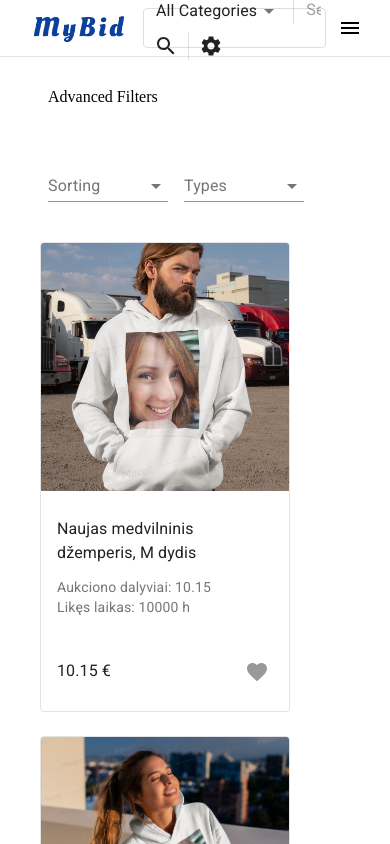
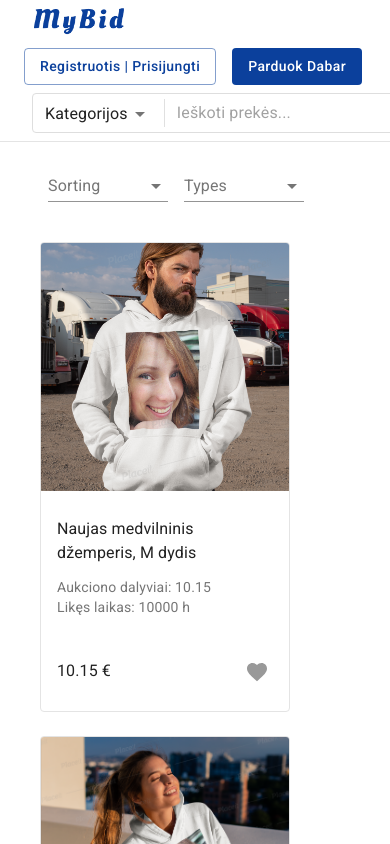
Before and after one commit to aurimasbachanovicius/auction, a React (Create React App) app: page / in a window 390 px wide. Shown: the top 844 px of the page. Built offline with nearby package versions, Linux system fonts and the light colour scheme.

Commit message:
MainNavigation refactoring and making it partially responsive

```diff
--- a/src/App.jsx
+++ b/src/App.jsx
@@ -10,6 +10,11 @@
 const theme = createMuiTheme({
   palette: {
     primary: { main: '#0B409C' }
+  },
+  breakpoints: {
+    values: {
+      md: 1060
+    }
   },
   overrides: {
     MuiTypography: {
@@ -33,6 +38,9 @@
     MuiButton: {
       root: {
         textTransform: 'capitalize'
+      },
+      label: {
+        whiteSpace: 'nowrap'
       }
     },
     MuiIconButton: {
--- a/src/components/Navigation/MainNavigation.jsx
+++ b/src/components/Navigation/MainNavigation.jsx
@@ -1,15 +1,8 @@
 import React from 'react';
 import { fade, makeStyles } from '@material-ui/core/styles';
+import Grid from '@material-ui/core/Grid';
 import AppBar from '@material-ui/core/AppBar';
 import Toolbar from '@material-ui/core/Toolbar';
-import IconButton from '@material-ui/core/IconButton';
-import Badge from '@material-ui/core/Badge';
-import MenuItem from '@material-ui/core/MenuItem';
-import Menu from '@material-ui/core/Menu';
-import AccountCircle from '@material-ui/icons/AccountCircle';
-import MailIcon from '@material-ui/icons/Mail';
-import NotificationsIcon from '@material-ui/icons/Notifications';
-import MenuIcon from '@material-ui/icons/Menu';
 
 import { Link } from 'react-router-dom';
 import './MainNavigation.css';
@@ -19,38 +12,25 @@
 import SellNowButton from './SellNowButton';
 
 const useStyles = makeStyles(theme => ({
+  root: {
+    flexGrow: 1
+  },
   margin: {
     margin: theme.spacing(1)
   },
-  grow: {
-    flexGrow: 1
-  },
-  menuButton: {
-    marginRight: theme.spacing(2),
-    textTransform: 'none'
-  },
-  title: {
-    display: 'none',
-    [theme.breakpoints.up('sm')]: {
-      display: 'block'
-    },
-    color: 'rgba(0, 0, 0, 0.54)'
-  },
   search: {
     position: 'relative',
+    marginLeft: theme.spacing(2),
+    marginRight: theme.spacing(2),
+    marginBottom: theme.spacing(1),
     borderRadius: theme.shape.borderRadius,
     backgroundColor: fade(theme.palette.common.white, 0.15),
     '&:hover': {
       backgroundColor: fade(theme.palette.common.white, 0.25)
     },
     width: '100%',
-    [theme.breakpoints.only('sm')]: {
-      marginLeft: theme.spacing(0),
-      width: '70%'
-    },
     [theme.breakpoints.up('md')]: {
-      marginLeft: theme.spacing(3),
-      width: '55%'
+      marginBottom: theme.spacing(0)
     }
   },
   searchIcon: {
@@ -61,6 +41,9 @@
     display: 'flex',
     alignItems: 'center',
     justifyContent: 'center'
+  },
+  buttons: {
+    display: 'flex'
   },
   inputRoot: {
     color: 'inherit'
@@ -73,13 +56,13 @@
       width: 200
     }
   },
-  sectionDesktop: {
+  sectionOneRow: {
     display: 'none',
     [theme.breakpoints.up('md')]: {
       display: 'flex'
     }
   },
-  sectionMobile: {
+  sectionTwoRows: {
     display: 'flex',
     [theme.breakpoints.up('md')]: {
       display: 'none'
@@ -89,110 +72,49 @@
 
 function MainNavigation() {
   const classes = useStyles();
-  const [anchorEl, setAnchorEl] = React.useState(null);
-  const [mobileMoreAnchorEl, setMobileMoreAnchorEl] = React.useState(null);
 
-  const isMenuOpen = Boolean(anchorEl);
-  const isMobileMenuOpen = Boolean(mobileMoreAnchorEl);
-
-  function handleMobileMenuClose() {
-    setMobileMoreAnchorEl(null);
-  }
-
-  function handleMenuClose() {
-    setAnchorEl(null);
-    handleMobileMenuClose();
-  }
-
-  function handleMobileMenuOpen(event) {
-    setMobileMoreAnchorEl(event.currentTarget);
-  }
-
-  const menuId = 'primary-search-account-menu';
-  const renderMenu = (
-    <Menu
-      anchorEl={anchorEl}
-      anchorOrigin={{ vertical: 'top', horizontal: 'right' }}
-      id={menuId}
-      keepMounted
-      transformOrigin={{ vertical: 'top', horizontal: 'right' }}
-      open={isMenuOpen}
-      onClose={handleMenuClose}
-    >
-      <MenuItem onClick={handleMenuClose}>Profile</MenuItem>
-      <MenuItem onClick={handleMenuClose}>My account</MenuItem>
-    </Menu>
+  const logo = (
+    <Link to="/">
+      <img src={Logo} alt="logo" />
+    </Link>
   );
 
-  const mobileMenuId = 'primary-search-account-menu-mobile';
-  const renderMobileMenu = (
-    <Menu
-      anchorEl={mobileMoreAnchorEl}
-      anchorOrigin={{ vertical: 'top', horizontal: 'right' }}
-      id={mobileMenuId}
-      keepMounted
-      transformOrigin={{ vertical: 'top', horizontal: 'right' }}
-      open={isMobileMenuOpen}
-      onClose={handleMobileMenuClose}
-    >
-      <MenuItem>
-        <IconButton
-          aria-label="New or current user"
-          aria-controls="primary-search-account-menu"
-          color="inherit"
-        >
-          <AccountCircle />
-        </IconButton>
-        <p>Login | Register</p>
-      </MenuItem>
-      <MenuItem>
-        <IconButton aria-label="Sell an item" color="inherit">
-          <MailIcon />
-        </IconButton>
-        <p>Parduoti dabar</p>
-      </MenuItem>
-      <MenuItem>
-        <IconButton aria-label="Show new notifications" color="inherit">
-          <Badge badgeContent={2} color="secondary">
-            <NotificationsIcon />
-          </Badge>
-        </IconButton>
-        <p>Notifications</p>
-      </MenuItem>
-    </Menu>
+  const search = (
+    <div className={classes.search}>
+      <Search />
+    </div>
+  );
+
+  const buttons = (
+    <div className={classes.buttons}>
+      <ToolbarMenu />
+      <SellNowButton />
+    </div>
   );
 
   return (
-    <div className={classes.grow}>
-      <AppBar position="fixed" color="inherit">
-        <Toolbar>
-          <Link to="/">
-            <img src={Logo} alt="logo" />
-          </Link>
-          <div className={classes.search}>
-            <Search />
-          </div>
-          <div className={classes.grow} />
-          <div className={classes.sectionDesktop}>
-            <ToolbarMenu />
-            <SellNowButton />
-          </div>
-          <div className={classes.sectionMobile}>
-            <IconButton
-              aria-label="Show more"
-              aria-controls={mobileMenuId}
-              aria-haspopup="true"
-              onClick={handleMobileMenuOpen}
-              color="inherit"
-            >
-              <MenuIcon />
-            </IconButton>
-          </div>
-        </Toolbar>
-      </AppBar>
-      {renderMobileMenu}
-      {renderMenu}
-    </div>
+    <AppBar position="fixed" color="inherit">
+      <Toolbar className={classes.sectionOneRow}>
+        {logo}
+        {search}
+        {buttons}
+      </Toolbar>
+      <Toolbar className={classes.sectionTwoRows}>
+        <Grid container direction="row" justify="space-between" alignItems="center">
+          <Grid item md={4}>
+            {logo}
+          </Grid>
+          <Grid item md={8}>
+            {buttons}
+          </Grid>
+          <Grid container>
+            <Grid item md={12}>
+              {search}
+            </Grid>
+          </Grid>
+        </Grid>
+      </Toolbar>
+    </AppBar>
   );
 }
 
--- a/src/components/Navigation/SearchBar/SearchBar.jsx
+++ b/src/components/Navigation/SearchBar/SearchBar.jsx
@@ -6,14 +6,13 @@
 import Divider from '@material-ui/core/Divider';
 import IconButton from '@material-ui/core/IconButton';
 import SearchIcon from '@material-ui/icons/Search';
-import SettingsIcon from '@material-ui/icons/Settings';
 import TextField from '@material-ui/core/TextField';
 import MenuItem from '@material-ui/core/MenuItem';
 
 const categories = [
   {
     value: 'All',
-    label: 'All Categories'
+    label: 'Kategorijos'
   },
   {
     value: 'Computers',
@@ -31,13 +30,13 @@
 
 const useStyles = makeStyles(theme => ({
   root: {
-    marginLeft: theme.spacing(6),
     transition: 'box-shadow 200ms ease-in',
     border: '1px solid #DEDEDE',
     borderRadius: 4,
     height: 40,
     padding: '2px 4px',
     width: '100%',
+    minWidth: '500px',
     display: 'flex',
     alignItems: 'center',
     [theme.breakpoints.only('xs')]: {
@@ -105,13 +104,9 @@
           ))}
         </TextField>
         <Divider className={classes.divider} />
-        <InputBase className={classes.input} placeholder="Search item..." />
-        <IconButton className={classes.iconButton} aria-label="Search" href="">
+        <InputBase className={classes.input} placeholder="Ieškoti prekės..." />
+        <IconButton className={classes.iconButton} aria-label="Paieška" href="">
           <SearchIcon />
-        </IconButton>
-        <Divider className={classes.divider} />
-        <IconButton className={classes.iconButton} aria-label="Directions" href="">
-          <SettingsIcon />
         </IconButton>
       </Grid>
     </Paper>
--- a/src/components/Navigation/SellNowButton.jsx
+++ b/src/components/Navigation/SellNowButton.jsx
@@ -17,7 +17,7 @@
   return (
     <Link to={link}>
       <Button variant="contained" color="primary" size="medium" className={classes.margin}>
-        Parduoti dabar
+        Parduok dabar
       </Button>
     </Link>
   );
--- a/src/components/Navigation/UserMenu/LoggedIn.jsx
+++ b/src/components/Navigation/UserMenu/LoggedIn.jsx
@@ -1,6 +1,3 @@
-import IconButton from '@material-ui/core/IconButton';
-import Badge from '@material-ui/core/Badge/Badge';
-import NotificationsIcon from '@material-ui/core/SvgIcon/SvgIcon';
 import Box from '@material-ui/core/Box';
 import Button from '@material-ui/core/Button';
 import React from 'react';
@@ -17,14 +14,9 @@
 
   return (
     <div>
-      <IconButton aria-label="Show new notifications" color="rgba(0, 0, 0, 0.54)">
-        <Badge badgeContent={2} color="secondary">
-          <NotificationsIcon />
-        </Badge>
-      </IconButton>
       <Box m={1}>
         <Button variant="outlined" color="primary" size="medium" className={classes.margin}>
-          My Account
+          Mano profilis
         </Button>
       </Box>
     </div>
```
